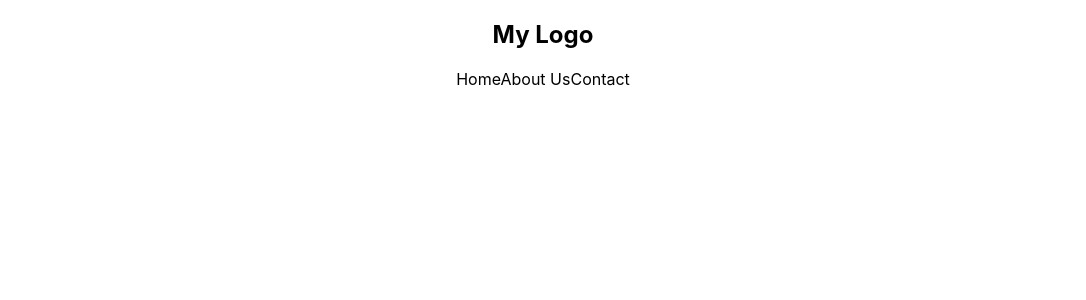
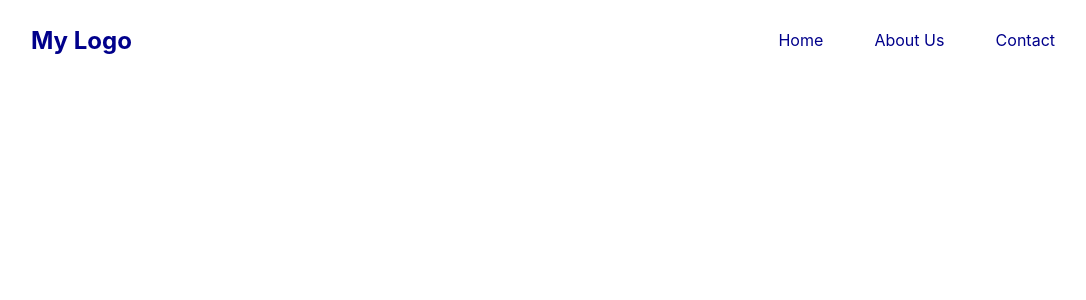
Before and after one commit to ramos-vini/React-JS-Studies, a React (Create React App) app: page / in a window 1280 px wide. Shown: the top 300 px of the page, without its empty margins (97-1183 px from the left). Built offline with nearby package versions, Linux system fonts and the light colour scheme.

Commit message:
Header Styling

```diff
--- a/src/App.css
+++ b/src/App.css
@@ -1,38 +1,5 @@
-.App {
-  text-align: center;
+*{
+  margin: 0;
+  padding: 0;
+  box-sizing: border-box;
 }
-
-.App-logo {
-  height: 40vmin;
-  pointer-events: none;
-}
-
-@media (prefers-reduced-motion: no-preference) {
-  .App-logo {
-    animation: App-logo-spin infinite 20s linear;
-  }
-}
-
-.App-header {
-  background-color: #282c34;
-  min-height: 100vh;
-  display: flex;
-  flex-direction: column;
-  align-items: center;
-  justify-content: center;
-  font-size: calc(10px + 2vmin);
-  color: white;
-}
-
-.App-link {
-  color: #61dafb;
-}
-
-@keyframes App-logo-spin {
-  from {
-    transform: rotate(0deg);
-  }
-  to {
-    transform: rotate(360deg);
-  }
-}
--- a/src/App.js
+++ b/src/App.js
@@ -4,7 +4,7 @@ import Header from './Header.js';
 function App() {
   return (
     <div className="App">
-      <Header logo="My Logo"></Header>
+      <Header logo="My Logo" />
     </div>
   );
 }
--- /dev/null
+++ b/src/Header.css
@@ -0,0 +1,29 @@
+.header{
+    display: flex;
+    align-items: center;
+    justify-content: space-between;
+    padding: 2% 10%;
+    color: darkblue;
+}
+
+.headerDiv1, .headerDiv2{
+    width: 100%;
+}
+
+.headerDiv1 h2:hover{
+    cursor: pointer;
+}
+
+.headerDiv2{
+    display: flex;
+    justify-content: end;
+}
+
+.headerDiv2 a{
+    margin-left: 10%;
+}
+
+.headerDiv2 a:hover{
+    cursor: pointer;
+    text-decoration: underline;
+}
--- a/src/Header.js
+++ b/src/Header.js
@@ -1,8 +1,10 @@
+import './Header.css';
+
 function Header(props) {
     return (
         <div className="header">
             <div className="headerDiv1">
-                <h2>{props.logo}</h2>
+                <a href><h2>{props.logo}</h2></a>
             </div>
 
             <div className="headerDiv2">
```
